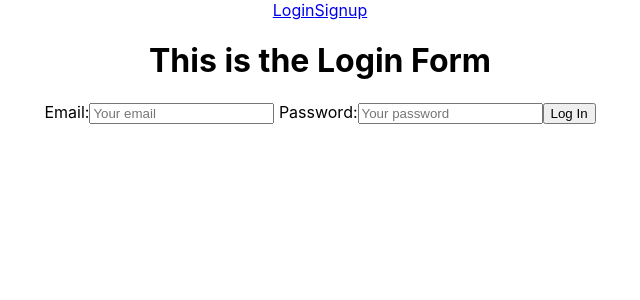
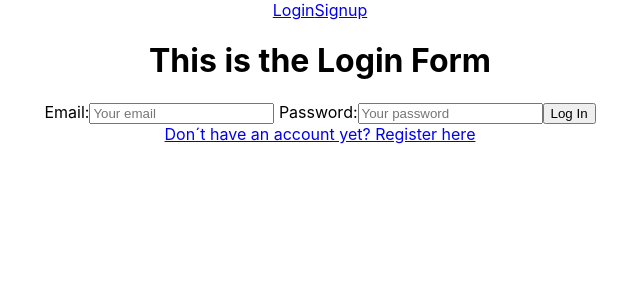
Before and after one commit to shighetari/secret-family-recipes-1-front-endbackup, a React (Create React App) app: page /login in a window 1280 px wide. Shown: the top 300 px of the page, without its empty margins (320-960 px from the left). Built offline with nearby package versions, Linux system fonts and the light colour scheme.

Commit message:
added link redirects between login and signup

```diff
--- a/src/components/LoginForm.js
+++ b/src/components/LoginForm.js
@@ -1,5 +1,5 @@
 import React from 'react'
-import { useHistory } from 'react-router-dom'
+import { Link, useHistory } from 'react-router-dom'
 
 function LoginForm (props){
 
@@ -51,6 +51,7 @@ return(
                 </label>
                 <button type='submit'>Log In</button>
             </form>
+            <Link to='/signup'>Don´t have an account yet? Register here</Link>
         </div>
     )
 }
--- a/src/components/SignupForm.js
+++ b/src/components/SignupForm.js
@@ -1,5 +1,5 @@
 import React from "react";
-import { useHistory } from 'react-router-dom'
+import { Link, useHistory } from 'react-router-dom'
 import * as Yup from "yup";
 
 //importing signup form schema
@@ -89,6 +89,7 @@ function SignupForm(props) {
           Create Account
         </button>
       </form>
+      <Link to='/login'>Already have an account? Log In</Link>
     </div>
   );
 }
```
